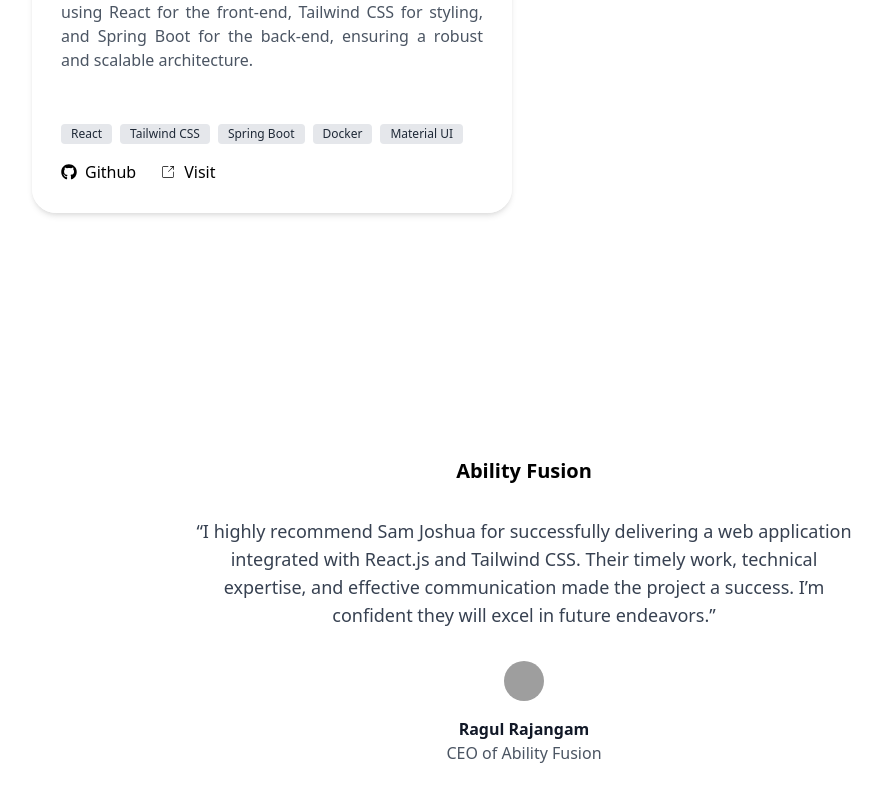
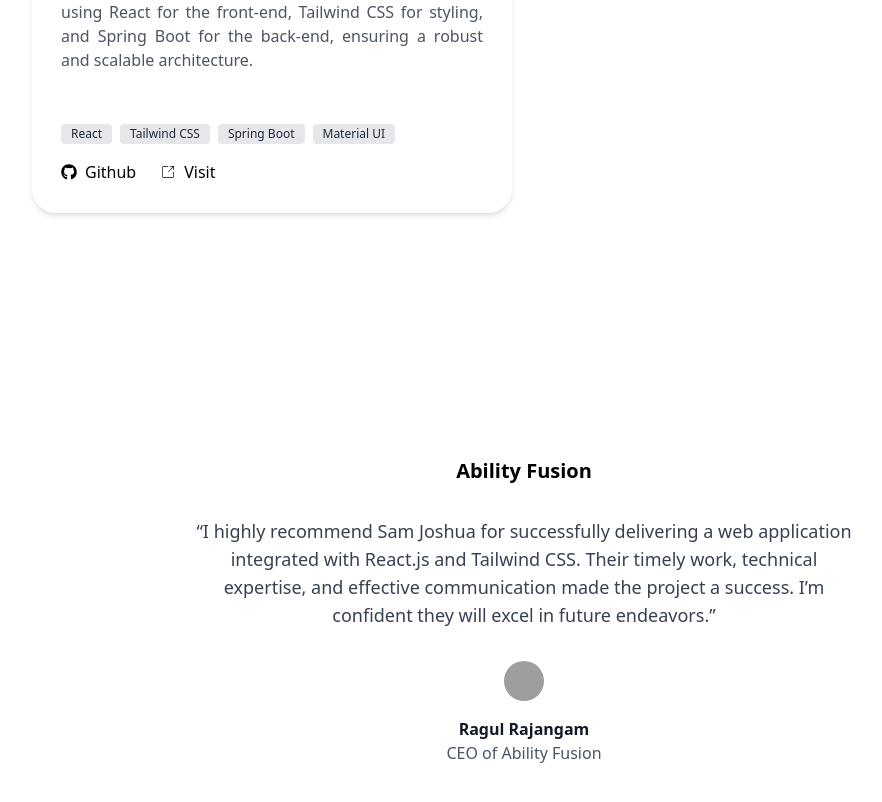
Before and after one commit to samjoshua2002/SamJoshua, a React (Create React App) app: page / in a window 1280 px wide. Shown: the part 5229-6031 px from the top of the page, without its empty margins (116-998 px from the left). Built offline with nearby package versions, Linux system fonts and the light colour scheme; grey boxes are pictures that could not be loaded.

Commit message:
remove Docker from technologies list in Certificates component

```diff
--- a/src/components/Certificates.js
+++ b/src/components/Certificates.js
@@ -53,7 +53,7 @@
         "image": "https://cdn.dribbble.com/userupload/3361221/file/original-1a631dceb9ecafec254c29be25d5225d.jpg?resize=1024x768&vertical=center",
         "title": "Trendix",
         "content": "Trendix is a full-stack e-commerce platform that provides a seamless shopping experience. It is built using React for the front-end, Tailwind CSS for styling, and Spring Boot for the back-end, ensuring a robust and scalable architecture.",
-        "technologies": ["React", "Tailwind CSS", "Spring Boot", "Docker", "Material UI"],
+        "technologies": ["React", "Tailwind CSS", "Spring Boot", "Material UI"],
         "links": [
           {
             "icon": <FaGithub />,
```
